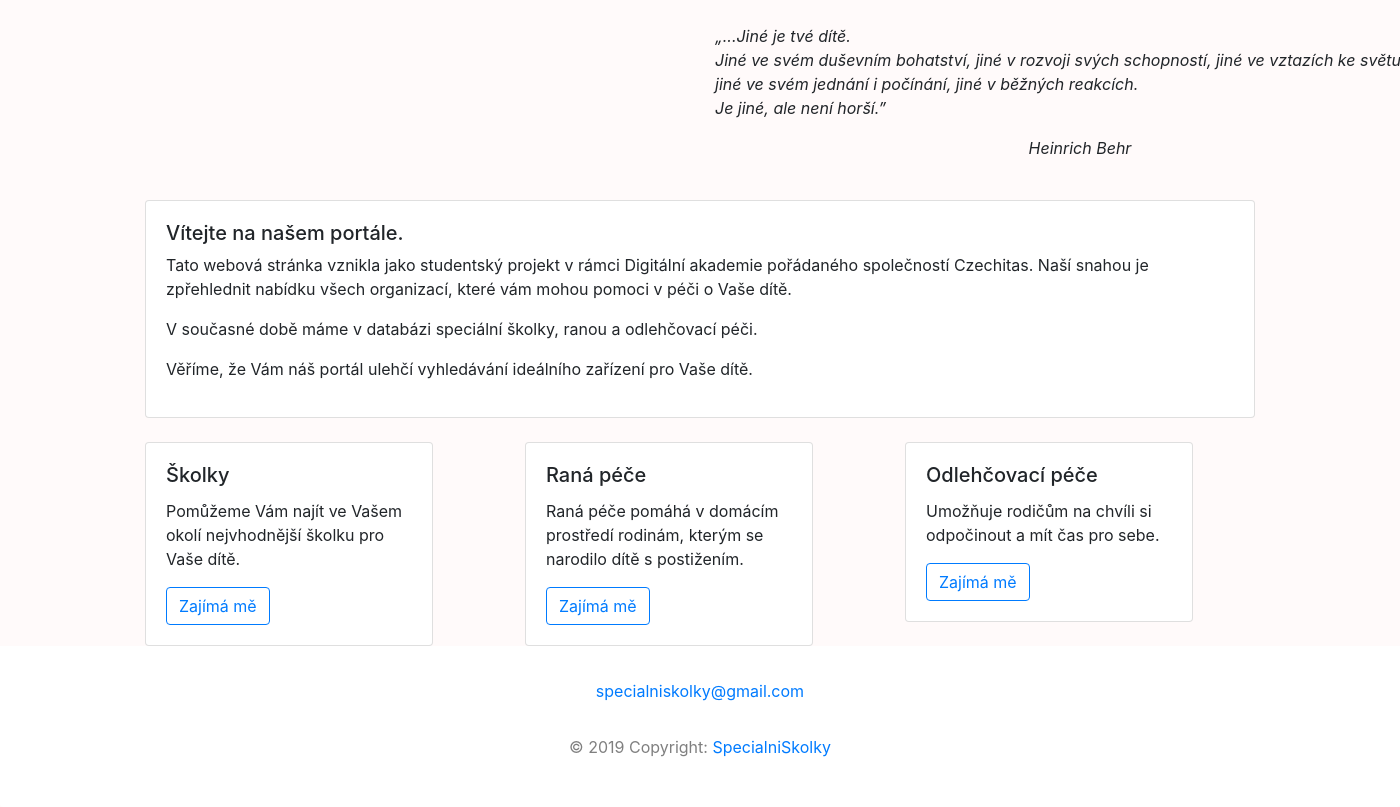
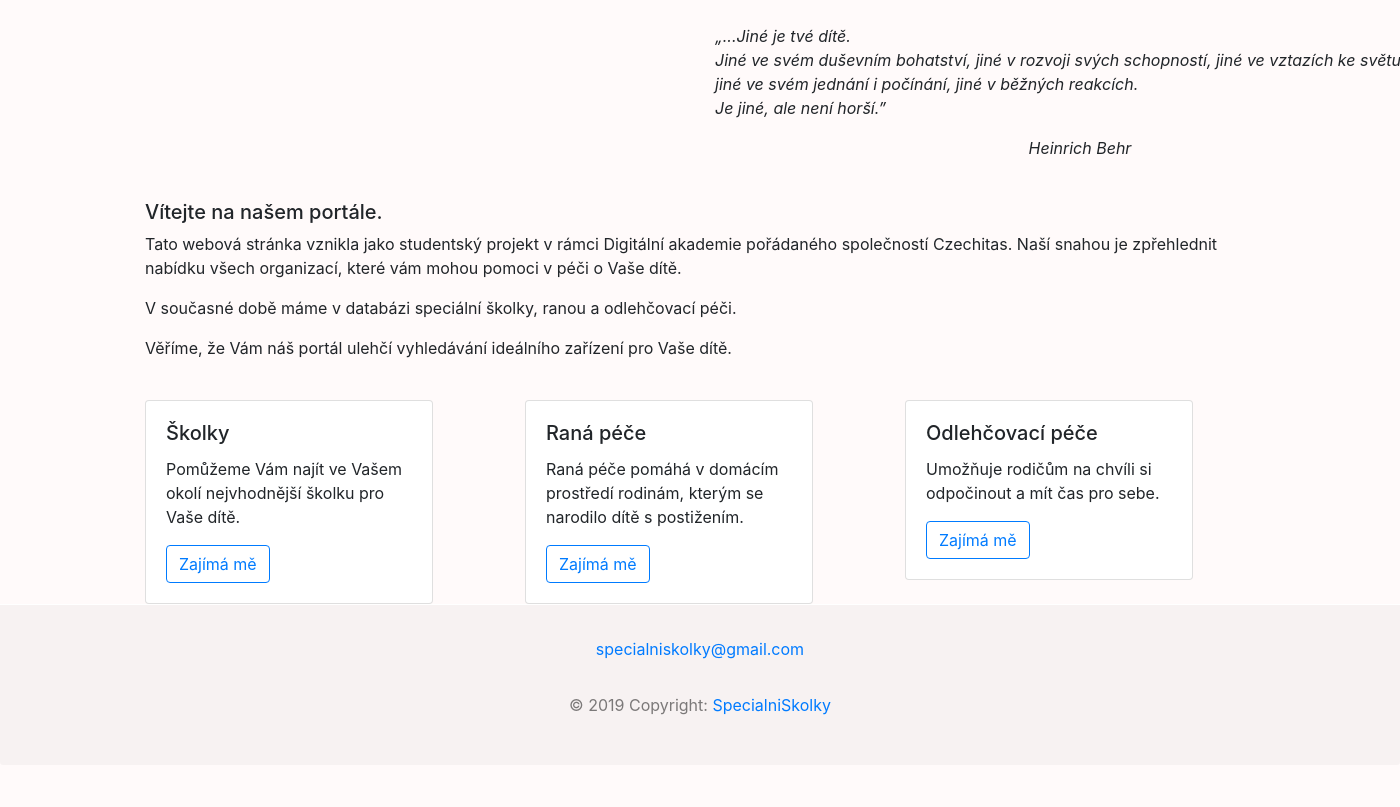
Before and after one commit to JanaMare/skolka_projekt, a Flask app: page / in a window 1400 px wide; the page is wider, and only the part inside the window is pictured. Shown: the part 347-1154 px from the top of that part. After the commit the page ends 1062 px from the top of that part, so only its background shows below. Run offline with Flask 2, Linux system fonts and the light colour scheme; some libraries are stand-ins or nearby versions.

Commit message:
background color

```diff
--- a/templates/index.html
+++ b/templates/index.html
@@ -23,8 +23,6 @@
 <div class="container">
     <div class="row">
       <div class="col-md-12">
-          <div class="card">
-            <div class="card-body">
               <h5>Vítejte na našem portále.</h5>
               <p> Tato webová stránka vznikla jako studentský projekt v rámci Digitální akademie pořádaného společností Czechitas. Naší snahou je zpřehlednit nabídku všech organizací, které vám mohou pomoci v péči o Vaše dítě.</p>
               <p>V současné době máme v databázi speciální školky, ranou a odlehčovací péči.</p>
--- a/templates/layout.html
+++ b/templates/layout.html
@@ -19,7 +19,7 @@
 <body style="background-color:snow;">
 <div id="page-container">
   <div id="content-wrap">
-    <nav class="navbar navbar-expand-lg navbar-light bg-FloralWhite">
+    <nav class="navbar navbar-expand-lg navbar-light bg-FloralWhite"style= "background-color:snow">
         <a class="navbar-brand uzke" href="{{ url_for('home') }}"><img src="/static/logo.png" class="img-fluid" alt="LOGO" width=80px></a>
         <a class="navbar-brand" href="/"><h5>Speciální školky</h5></a>
         <button class="navbar-toggler" type="button" data-toggle="collapse" data-target="#navbarText" aria-controls="navbarText" aria-expanded="false" aria-label="Toggle navigation">
@@ -53,7 +53,7 @@
 
       {% endblock %}
     <div id= "footer">
-      <div class="card-footer text-center bg-white border-white">
+      <div class="card-footer text-center bg-seashell border-white">
         <div class="card-body">
           <p class="card-text">
             <a href="mailto:specialniskolky@gmail.com">specialniskolky@gmail.com</a>
--- a/templates/odlehcovaci_pece.html
+++ b/templates/odlehcovaci_pece.html
@@ -2,7 +2,7 @@
 {% block content %}
 
 
-      <div class="jumbotron bg-white thin">
+      <div class="jumbotron" style="background-color:#fffafa">
         <h1 class="black">Odlehčovací péče</h1>
         <h6 class="black">Cílem služby je umožnit pečující fyzické osobě nezbytný odpočinek.</h6>
       </div>
--- a/templates/ranapece.html
+++ b/templates/ranapece.html
@@ -2,7 +2,7 @@
 {% block content %}
 
 
-      <div class="jumbotron bg-white thin">
+      <div class="jumbotron" style="background-color:#fffafa">
         <h1 class="black">Raná péče</h1>
         <h6 class="black">Rodinám dětí s postižením poskytují podporu a pomoc v domácím prostředí, aby svůj život zvládaly lépe.</h6>
       </div>
--- a/templates/skolky.html
+++ b/templates/skolky.html
@@ -5,7 +5,7 @@
   <div class="skolky offset-1">
     <form method="POST" action="{{url_for('skolky_post')}}">
 
-      <div class='jumbotron'style="background-color:#fff">
+      <div class='jumbotron'style="background-color:#fffafa">
     <h1>Školky</h1>
 
     <div class="form-group-6">
--- a/templates/skolky_detail.html
+++ b/templates/skolky_detail.html
@@ -5,7 +5,7 @@
 <br>
 <br>
 <div class="container">
-    <div class="jumbotron bg-light">
+    <div class="jumbotron" style="background-color:#fffafa">
         <h2 class="display-5 text-left text-dark" >{{skolky_detail.nazev}}</h2>
         <p class="lead">Typ školky: {{skolky_detail.typ}}</p>
         <div class="card" style="width: 18rem;">
--- a/templates/skolky_search.html
+++ b/templates/skolky_search.html
@@ -3,11 +3,11 @@
 <script type="text/javascript">Loader.load()</script>
 
 
-<div class="jumbotron" style="background-color:#fff"></div>
+<div class="jumbotron" style="background-color:#fffafa"></div>
 <!--<meta  csrf_token() }} > -->
 
   <header>
-    <h1>Speciální školky, které máme v databázi.</h1>
+    <h1 style="background-color:#fffafa">Speciální školky, které máme v databázi.</h1>
 
 
   </header>
```
